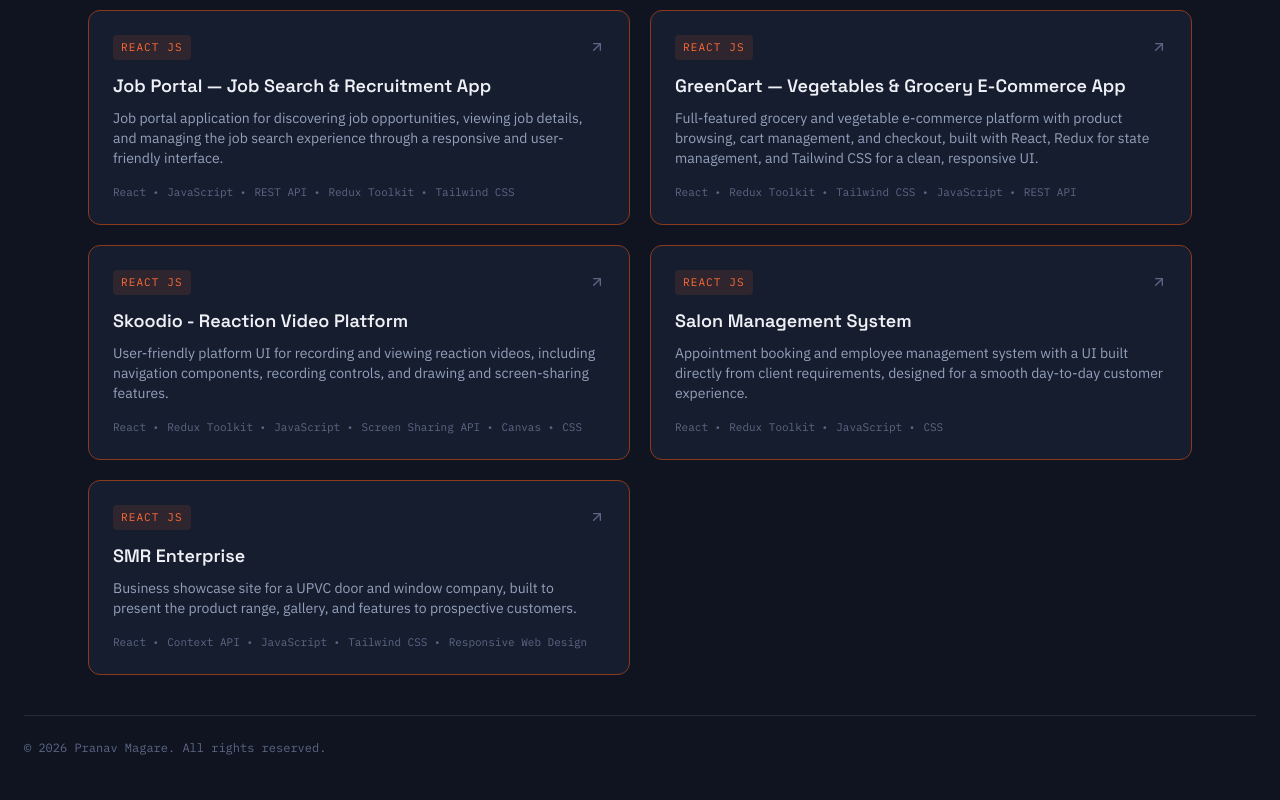
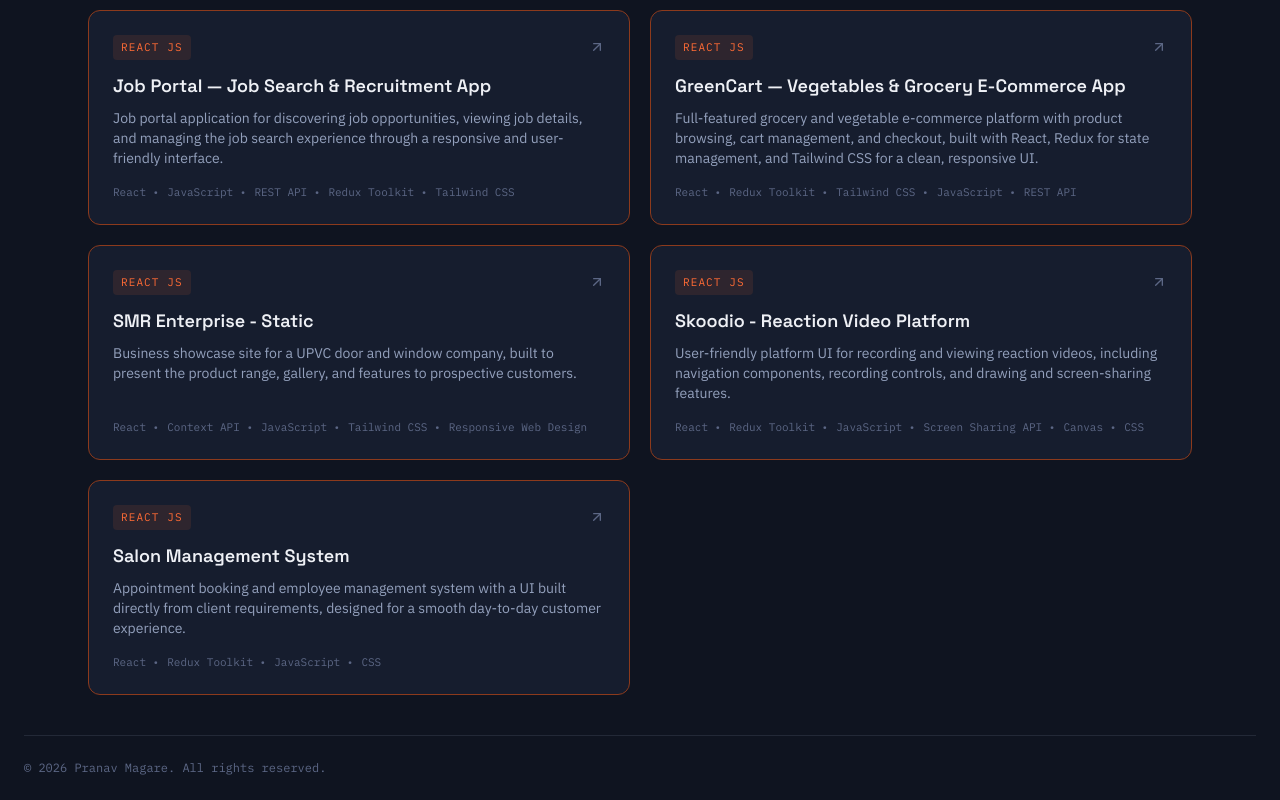
Before and after one commit to VickyDevlo/portfolio, a React (Vite) app: page /work in a window 1280 px wide. Shown: the part 664-1464 px from the top of the page. Built offline with nearby package versions, Linux system fonts and the light colour scheme.

Commit message:
poster changes

```diff
--- a/src/data/content.js
+++ b/src/data/content.js
@@ -211,7 +211,7 @@ export const PROJECTS = [
     side: "react",
     tag: "React js",
     image: "/images/movies_app_image.png",
-    liveDemo: "https://movies-five-wheat.vercel.app",
+    liveDemo: "https://moviex-hub.vercel.app",
     desc: "Movie and TV show details app for browsing and searching titles, with cast, release dates, and other details pulled through a movie database API.",
     stack: ["React", "Redux Toolkit", "JavaScript", "REST API", "Tailwind CSS"],
     highlights: [
@@ -255,10 +255,33 @@ export const PROJECTS = [
     ],
   },
   {
+    slug: "smr-enterprise",
+    name: "SMR Enterprise - Static",
+    side: "react",
+    tag: "React js",
+    image: "/images/smrEnterprise_image.png",
+    liveDemo: "https://smr-enterprises.vercel.app",
+    desc: "Business showcase site for a UPVC door and window company, built to present the product range, gallery, and features to prospective customers.",
+    stack: [
+      "React",
+      "Context API",
+      "JavaScript",
+      "Tailwind CSS",
+      "Responsive Web Design",
+    ],
+    highlights: [
+      "Built a product showcase for the company's UPVC doors and windows.",
+      "Added a gallery section to display finished installations and product photos.",
+      "Laid out a features section explaining what sets the products apart.",
+      "Made the site fully responsive for visitors browsing on mobile.",
+    ],
+  },
+  {
     slug: "skoodio-reaction-video-platform",
     name: "Skoodio - Reaction Video Platform",
     side: "react",
     tag: "React js",
+    image: "",
     liveDemo: "",
     desc: "User-friendly platform UI for recording and viewing reaction videos, including navigation components, recording controls, and drawing and screen-sharing features.",
     stack: [
@@ -281,6 +304,7 @@ export const PROJECTS = [
     name: "Salon Management System",
     side: "react",
     tag: "React js",
+    image: "",
     liveDemo: "",
     desc: "Appointment booking and employee management system with a UI built directly from client requirements, designed for a smooth day-to-day customer experience.",
     stack: ["React", "Redux Toolkit", "JavaScript", "CSS"],
@@ -288,27 +312,6 @@ export const PROJECTS = [
       "Built appointment booking pages so customers and staff could manage schedules easily.",
       "Created employee record management for tracking staff and shifts.",
       "Implemented the UI directly from client requirements, prioritizing a smooth day-to-day experience.",
-    ],
-  },
-  {
-    slug: "smr-enterprise",
-    name: "SMR Enterprise",
-    side: "react",
-    tag: "React js",
-    liveDemo: "",
-    desc: "Business showcase site for a UPVC door and window company, built to present the product range, gallery, and features to prospective customers.",
-    stack: [
-      "React",
-      "Context API",
-      "JavaScript",
-      "Tailwind CSS",
-      "Responsive Web Design",
-    ],
-    highlights: [
-      "Built a product showcase for the company's UPVC doors and windows.",
-      "Added a gallery section to display finished installations and product photos.",
-      "Laid out a features section explaining what sets the products apart.",
-      "Made the site fully responsive for visitors browsing on mobile.",
     ],
   },
 ];
--- a/src/pages/ProjectDetail.jsx
+++ b/src/pages/ProjectDetail.jsx
@@ -11,6 +11,8 @@ const ACCENT_BORDER = { react: "border-emberdim", sap: "border-bluedim" };
 export const ProjectDetail = () => {
   const { slug } = useParams();
   const project = PROJECTS.find((p) => p.slug === slug);
+
+  const isLiveDemo = !project?.liveDemo == "";
 
   usePageTitle(project?.name);
 
@@ -47,7 +49,9 @@ export const ProjectDetail = () => {
             <h1 className="font-display text-2xl sm:text-3xl font-semibold mb-4">
               {project.name}
             </h1>
-            <p className="text-mist leading-relaxed mb-6">{project.desc}</p>
+            <p className={`text-mist leading-relaxed ${isLiveDemo && "mb-6"}`}>
+              {project.desc}
+            </p>
 
             {project?.liveDemo && (
               <a
```
Also changed, not shown: public/images/movies_app_image.png, public/images/smrEnterprise_image.png (added).
